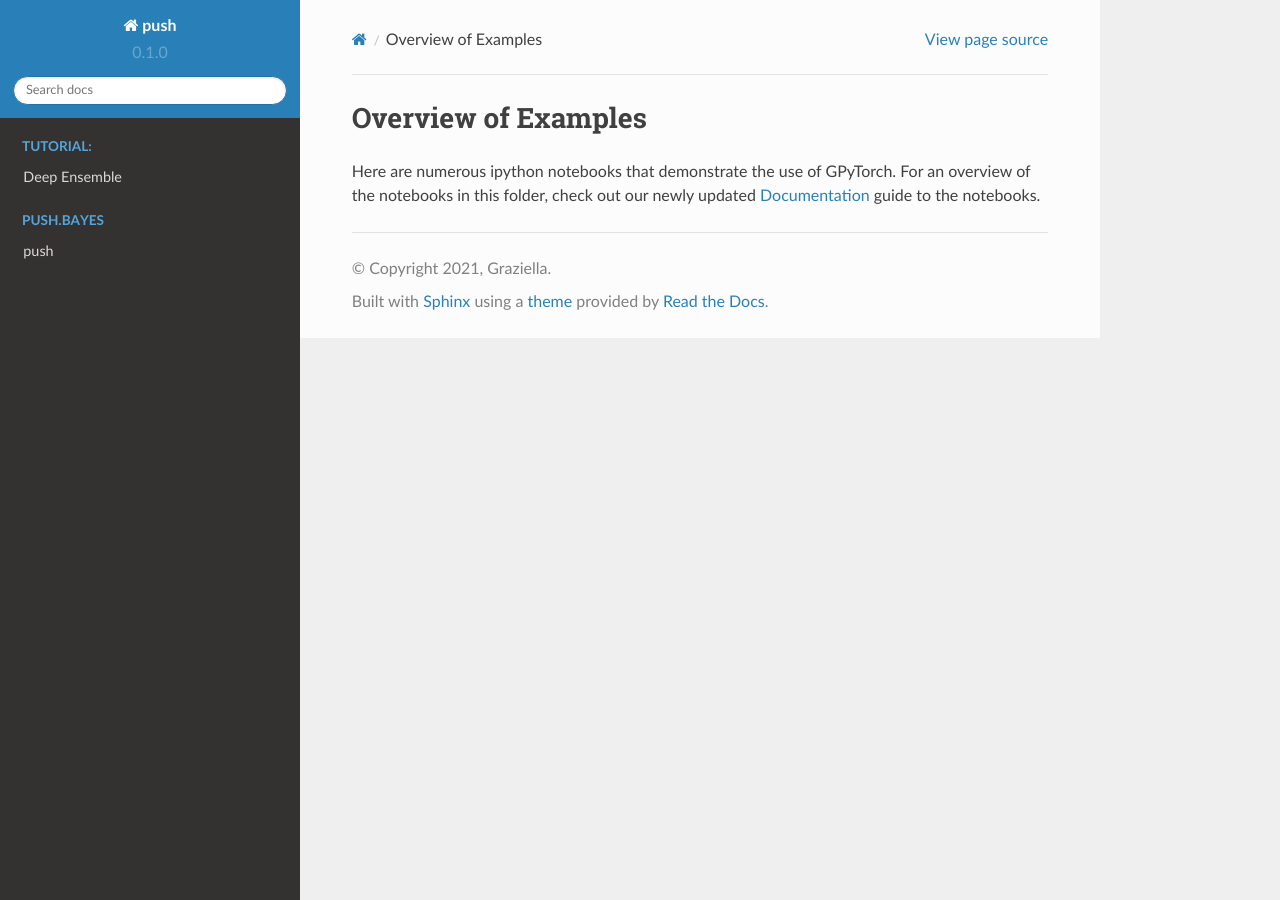
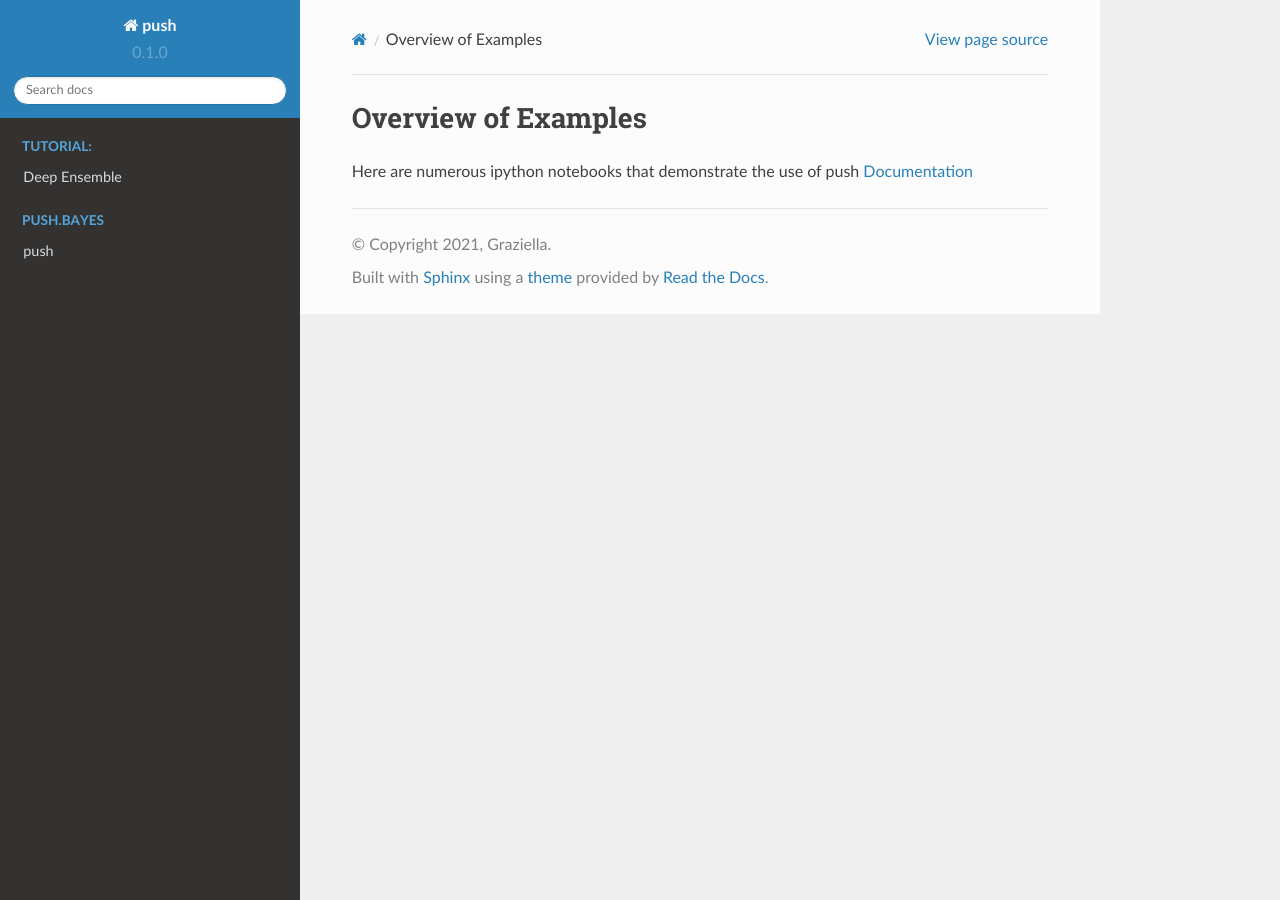
Before and after one commit to lbai-lab/push, a Sphinx documentation site: the page built from docs/source/examples/index.rst, in a window 1280 px wide. Built offline with Sphinx 7.4.7 and the Read the Docs theme 2.0.0, drawn with Linux system fonts in a browser that asks for light colours.

Commit message:
Update index.rst

```diff
--- a/docs/source/examples/index.rst
+++ b/docs/source/examples/index.rst
@@ -1,7 +1,7 @@
 Overview of Examples
 =====================
 
-Here are numerous ipython notebooks that demonstrate the use of GPyTorch. For an overview of the notebooks in this folder, check out our newly updated `Documentation`_ guide to the notebooks.
+Here are numerous ipython notebooks that demonstrate the use of push `Documentation`_
 
 .. _Documentation:
   https://lbai-push.readthedocs.io/en/latest/
```
